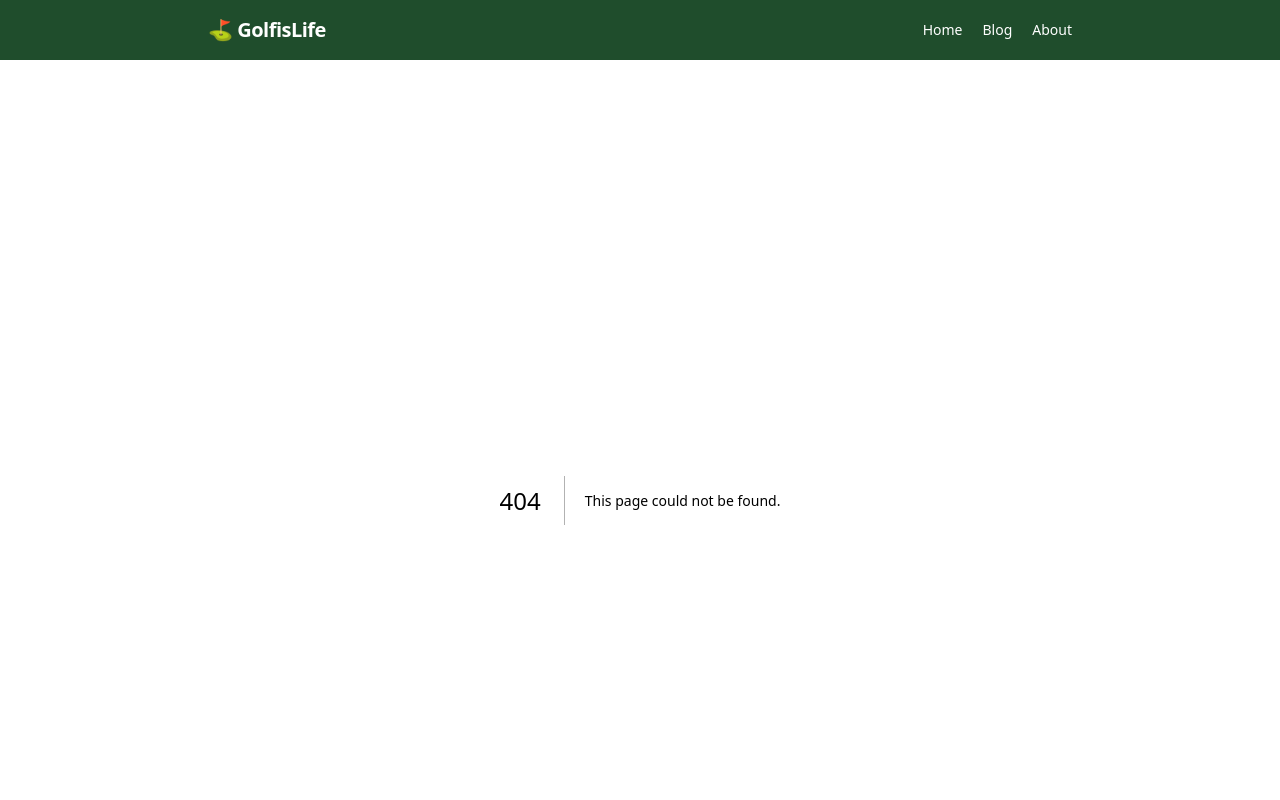
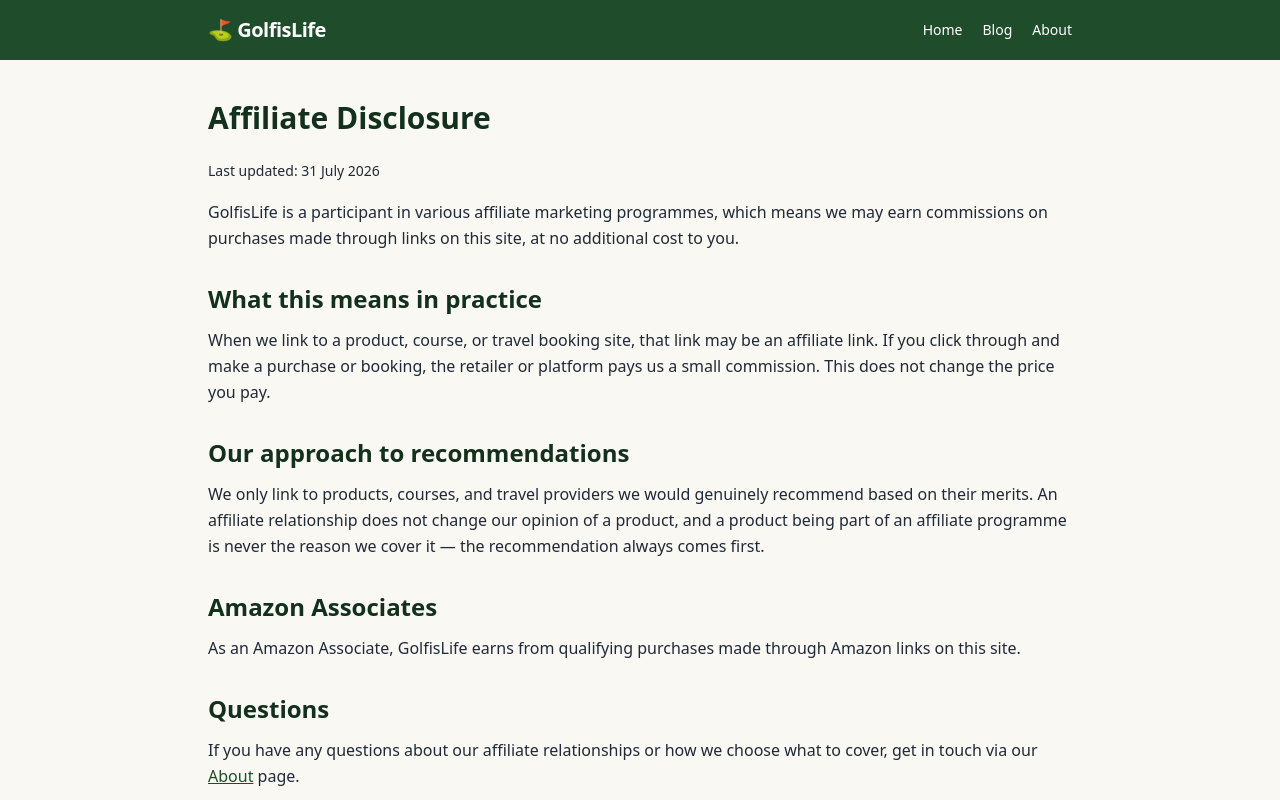
Before and after one commit to adambaker08/golfislife, a Next.js app: page /affiliate-disclosure in a window 1280 px wide. Before the commit this address had no page. Shown: the top 800 px of the page. Built offline with nearby package versions, Linux system fonts and the light colour scheme.

Commit message:
Add Affiliate Disclosure page component

```diff
--- /dev/null
+++ b/src/app/affiliate-disclosure/page.js
@@ -0,0 +1,48 @@
+export const metadata = { title: "Affiliate Disclosure — GolfisLife" };
+
+export default function AffiliateDisclosurePage() {
+  return (
+    <div className="prose-golf">
+      <h1 className="text-3xl font-extrabold text-fairwayDark mb-6">
+        Affiliate Disclosure
+      </h1>
+      <p className="text-sm text-gray-500 mb-6">Last updated: 31 July 2026</p>
+
+      <p>
+        GolfisLife is a participant in various affiliate marketing
+        programmes, which means we may earn commissions on purchases made
+        through links on this site, at no additional cost to you.
+      </p>
+
+      <h2>What this means in practice</h2>
+      <p>
+        When we link to a product, course, or travel booking site, that
+        link may be an affiliate link. If you click through and make a
+        purchase or booking, the retailer or platform pays us a small
+        commission. This does not change the price you pay.
+      </p>
+
+      <h2>Our approach to recommendations</h2>
+      <p>
+        We only link to products, courses, and travel providers we would
+        genuinely recommend based on their merits. An affiliate
+        relationship does not change our opinion of a product, and a
+        product being part of an affiliate programme is never the reason
+        we cover it — the recommendation always comes first.
+      </p>
+
+      <h2>Amazon Associates</h2>
+      <p>
+        As an Amazon Associate, GolfisLife earns from qualifying purchases
+        made through Amazon links on this site.
+      </p>
+
+      <h2>Questions</h2>
+      <p>
+        If you have any questions about our affiliate relationships or how
+        we choose what to cover, get in touch via our{" "}
+        <a href="/about">About</a> page.
+      </p>
+    </div>
+  );
+}
```
